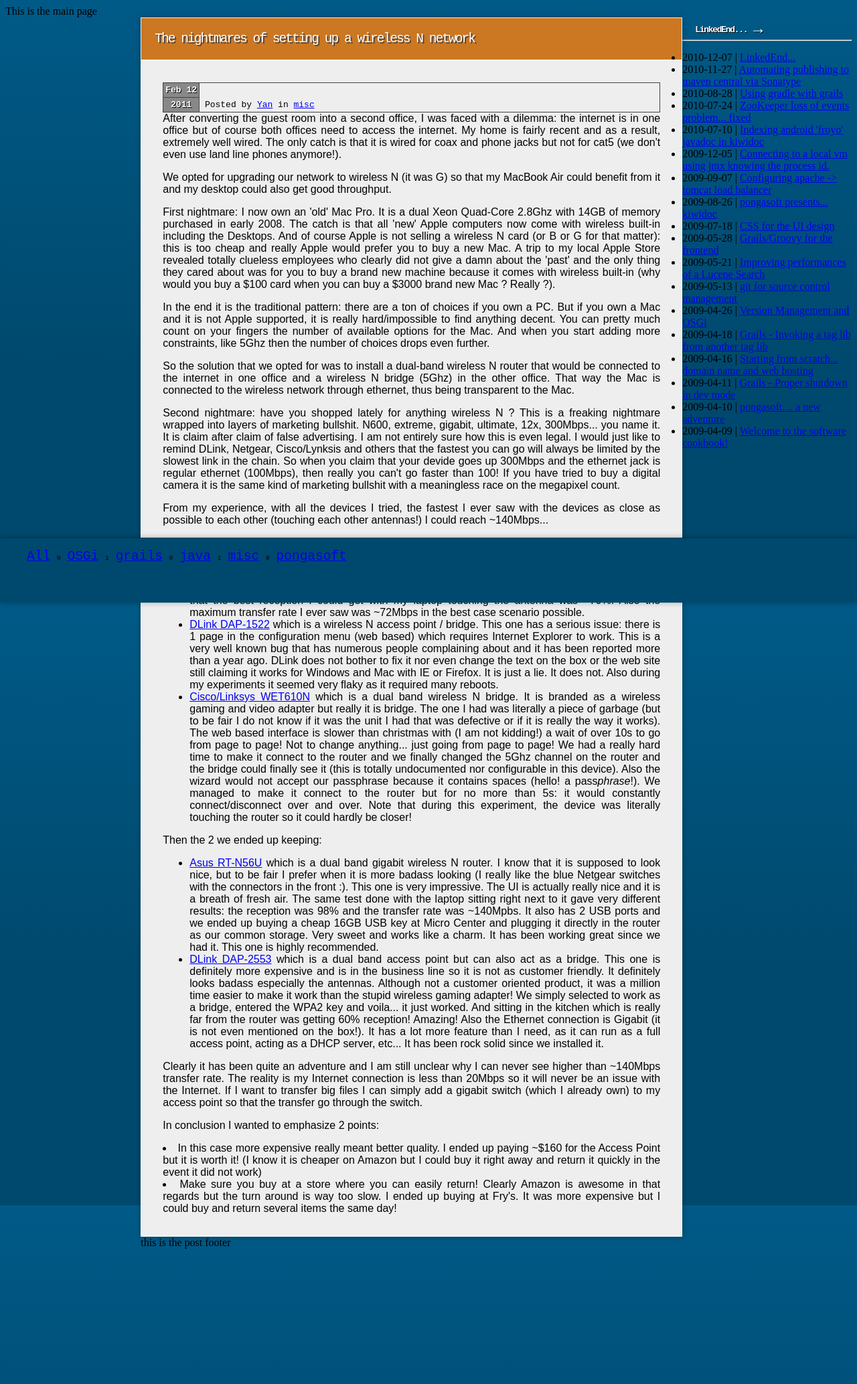
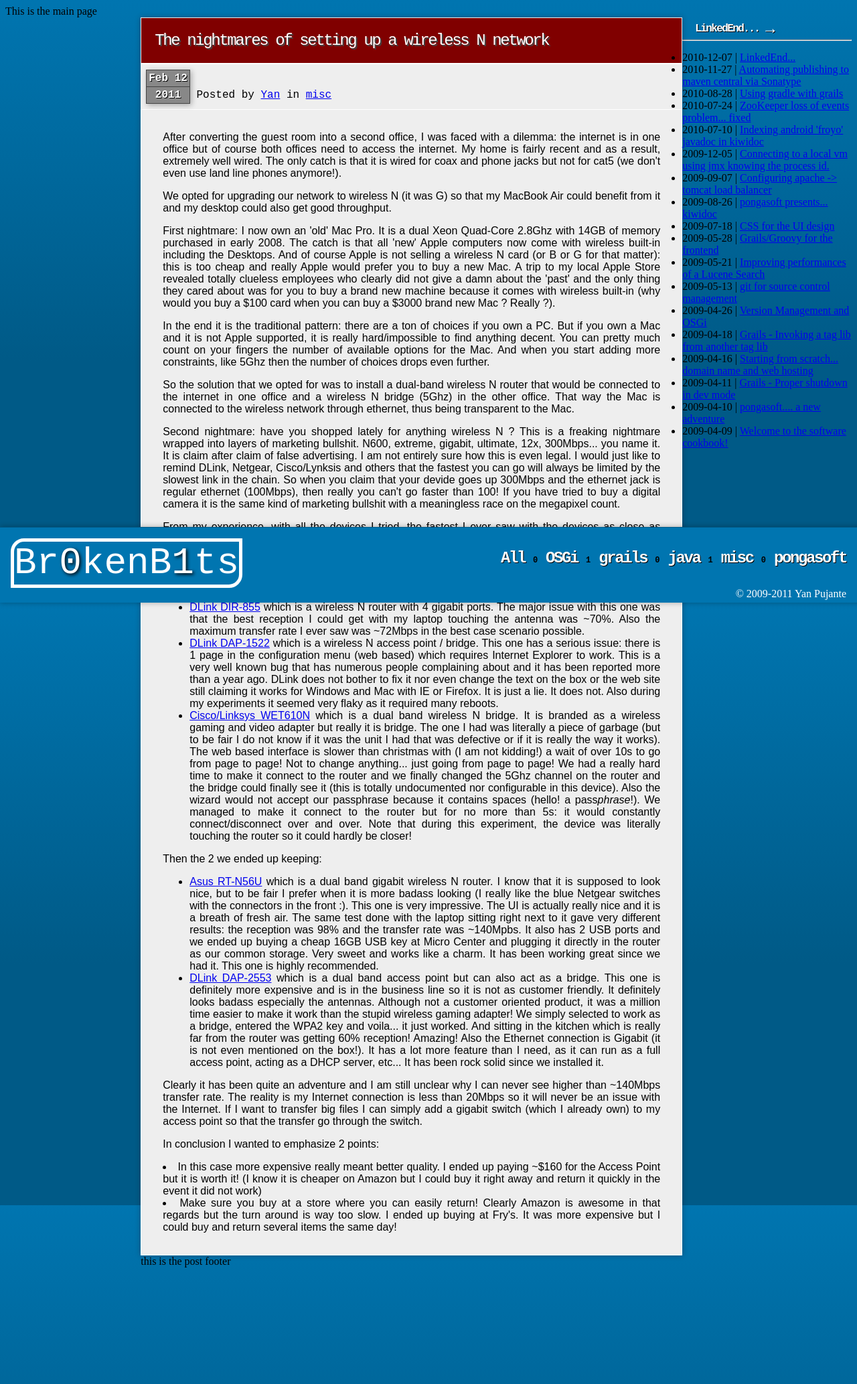
Before and after one commit to ypujante/blog, a Jekyll site: the page built from index.html, in a window 1280 px wide. Shown: the whole page at 67% size. Built offline with Jekyll 4.4.1, drawn with Linux system fonts in a browser that asks for light colours; before the commit the page ends 2039 px from its top, so only the background shows below that.

Commit message:
css is now a processed template.
formatted footer properly

```diff
--- a/_config.yml
+++ b/_config.yml
@@ -1,3 +1,10 @@
 pygments: true
 url: http://www.pongasoft.com/blog/yan
 permalink: pretty
+mainColor1: '#005a87'
+mainColor2: '#0075b0'
+contentColor: '#eeeeee'
+titleColor: 'maroon'
+contentFontFamily: 'Arial,Helvetica,sans-serif'
+monospaceFontFamily: 'Courier New,monospace'
+dateBackgroundColor: '#888888'
--- a/_includes/post.html
+++ b/_includes/post.html
@@ -18,7 +18,6 @@
     <div class="col2">
       <div class="post-title-content-footer">
       <div class="post-title">{{ post.title }}</div>
-      <div class="post-content">
         <div class="post-info">
           <div class="date">
             <div class="month-day">{{post.date | date: "%b %d"}}</div>
@@ -27,11 +26,13 @@
           <div class="details">Posted by <a href="{{ site.url }}/about.html">Yan</a> in
             <ul class="post-categories">
               {% for category in post.categories %}
-              <li><a href="{{site.url}}/categories/{{category}}" title="View posts in category {{ category }}">{{ category }}</a></li>
+              <li><a href="{{site.url}}/categories/{{category}}"
+                     title="View posts in category {{ category }}">{{ category }}</a></li>
               {% endfor %}
             </ul>
           </div>
         </div>
+        <div class="post-content">
       {{ post.content }}
       </div>
       <!--
@@ -73,6 +74,8 @@
     </div>
   </div>
   <div class="page-footer">
-    <ul class="site-categories"><li><a href="{{site.url}}/categories/All" title="View all posts">All</a></li>{% for category in site.categories_list %}<li class="site-category"><span class="separator">{% cycle '0', '1' %}</span><a href="{{site.url}}/categories/{{category}}" title="View posts in category {{ category }}">{{ category }}</a></li>{% endfor %}</ul>
+    <div class="logo">Br<span class="bit">0</span>kenB<span class="bit">1</span>ts</div>
+    <ul class="site-categories"><li><a class="nav" href="{{site.url}}/categories/All" title="View all posts">All</a></li>{% for category in site.categories_list %}<li class="site-category"><span class="separator">{% cycle '0', '1' %}</span><a class="nav" href="{{site.url}}/categories/{{category}}" title="View posts in category {{ category }}">{{ category }}</a></li>{% endfor %}</ul>
+    <div class="copyright">&copy; 2009-2011 Yan Pujante</div>
   </div>
 </div>
--- a/resource/main.css
+++ b/resource/main.css
@@ -1,55 +1,28 @@
+---
+---
 html {
-  /*background: #9fcd61;*/
-  background: -webkit-gradient(linear,0 100%,0 0,color-stop(.4,#00496e),color-stop(1,#005a87)) fixed no-repeat 0 100%;
-  background: -moz-linear-gradient(bottom,#00496e 40%,#005a87) fixed no-repeat 0 100%;
-  background-color: #005a87;
+  background: -webkit-gradient(linear,0 100%,0 0,color-stop(.4,{{ site.mainColor1 }}),color-stop(1,{{ site.mainColor2 }})) fixed no-repeat 0 100%;
+  background: -moz-linear-gradient(bottom,{{ site.mainColor1 }} 40%,{{ site.mainColor2 }}) fixed no-repeat 0 100%;
+  background-color: {{ site.mainColor2 }};
   min-width: 800px;
 }
 
+/***********************************
+ * 3 column layout + fixed footer
+ ***********************************/
 .col1-and-col2 {
   float: left;
   width: 80%;
 }
 
+.col1 {
+  float: left;
+  width: 20%;
+}
+
 .col2 {
   float: right;
   width: 80%;
-}
-
-.col2 .post-content {
-  border: solid 1px white;
-  padding: 2em;
-  margin: 0;
-  font-family: Arial,Helvetica,sans-serif;
-  background: #eeeeee;
-  text-align: justify;
-}
-
-.col2 .post-title {
-  font-family: monospace;
-  letter-spacing: -0.1em;
-  font-size: 1.5em;
-  /*background: #228b22;*/
-  /*background: #62803b;*/
-  background: #c72;
-  color: white;
-  border-color: #eeeeee #eeeeee white;
-  border-style: solid solid groove;
-  border-width: 1px;
-  margin: 0;
-  padding: 20px;
-  text-shadow: 2px 2px 0 #444444;
-}
-
-.col2 .post-title-content-footer {
-  -moz-box-shadow: 0 0 8px rgba(0, 0, 0, 0.3);
-  -webkit-box-shadow: 0 0 8px rgba(0, 0, 0, 0.3);
-  box-shadow: 0 0 8px rgba(0, 0, 0, 0.3);
-}
-
-.col1 {
-  float: left;
-  width: 20%;
 }
 
 .col1-content {
@@ -79,40 +52,17 @@ html {
   -webkit-box-shadow: 0 0 8px rgba(0, 0, 0, 0.3);
   box-shadow: 0 0 8px rgba(0, 0, 0, 0.3);
   width: 100%;
-  max-height: 6em;
   min-height: 6em;
-  background: #00496e;
-  border-top: solid 1px #003957;
+  background: {{ site.mainColor2 }};
+  border-top: solid 1px {{ site.mainColor1 }};
+  padding: 1em 0 0 1em;
 }
 
-.page-footer .site-categories ul {
-  list-style: none;
-}
-
-.page-footer .site-categories li {
-  display: inline;
-  font-family: monospace;
-  font-size: 1.5em;
-}
-
-.page-footer .site-categories li .separator {
-  font-size: 0.5em;
-  padding-left: 1em;
-  padding-right: 1em;
-}
-
-pre {
-  overflow-x: auto;
-  border: solid 1px #bbbbbb;
-  -moz-box-shadow: 2px 2px 8px rgba(0, 0, 0, 0.3);
-  -webkit-box-shadow: 2px 2px 8px rgba(0, 0, 0, 0.3);
-  box-shadow: 2px 2px 8px rgba(0, 0, 0, 0.3);
-  padding: 1em;
-  background: #dddddd;
-}
-
+/*****************************
+ * navigation in col1 & col3
+ *****************************/
 a.nav {
-  font-family: monospace;
+   font-family: {{ site.monospaceFontFamily }};
    font-weight: bold;
    letter-spacing: -0.1em;
    text-shadow: 1px 1px 0 #000000;
@@ -130,7 +80,7 @@ a.nav:link {
 
  a.nav:hover {
    text-decoration: none;
-  color: #c72;
+   color: {{ site.titleColor }};
  }
 
  td.nav-arrow {
@@ -139,13 +89,38 @@ td.nav-arrow {
    text-shadow: 1px 1px 0 #000000;
  }
 
+/**************
+ * col2
+ **************/
+
+/**
+ * post title */
+.col2 .post-title {
+   font-family: {{ site.monospaceFontFamily }};
+   letter-spacing: -0.1em;
+   font-size: 1.5em;
+   background: {{ site.titleColor }};
+   color: white;
+   border-color: {{ site.contentColor }} {{ site.contentColor }} white;
+   border-style: solid solid groove;
+   border-width: 1px;
+   margin: 0;
+   padding: 20px;
+   text-shadow: 2px 2px 0 #444444;
+ }
+
+/**
+ * post info (date / categories) */
 .post-info .date {
    display: inline-block;
-  border-right: solid 1px #444444;
+   border: solid 1px #444444;
+   -moz-box-shadow: 2px 2px 8px rgba(0, 0, 0, 0.3);
+   -webkit-box-shadow: 2px 2px 8px rgba(0, 0, 0, 0.3);
+   box-shadow: 2px 2px 8px rgba(0, 0, 0, 0.3);
  }
 
 .post-info .date .year {
-  background: #888888;
+   background: {{ site.dateBackgroundColor }};
    color: white;
    text-align: center;
    text-shadow: 1px 1px 0 #000000;
@@ -154,7 +129,7 @@ td.nav-arrow {
  }
 
 .post-info .date .month-day {
-  background: #888888;
+   background: {{ site.dateBackgroundColor }};
    color: white;
    text-align: center;
    text-shadow: 1px 1px 0 #000000;
@@ -169,8 +144,10 @@ td.nav-arrow {
  }
 
 .post-info {
-  border: solid 1px #444444;
-  font-family: monospace;
+   padding: 0.5em;
+   background: {{ site.contentColor }};
+   border-top: solid 1px white;
+   font-family: {{ site.monospaceFontFamily }};
  }
 
 .post-info .post-categories {
@@ -183,3 +160,87 @@ td.nav-arrow {
 .post-info .post-categories li {
    display: inline;
 }
+
+ /**
+  * post content */
+.col2 .post-content {
+  border: solid 1px white;
+  padding: 2em;
+  margin: 0;
+  font-family: {{ site.contentFontFamily }};
+  background: {{ site.contentColor }};
+  text-align: justify;
+}
+
+.col2 .post-title-content-footer {
+  -moz-box-shadow: 0 0 8px rgba(0, 0, 0, 0.3);
+  -webkit-box-shadow: 0 0 8px rgba(0, 0, 0, 0.3);
+  box-shadow: 0 0 8px rgba(0, 0, 0, 0.3);
+}
+
+.col2 .post-content pre {
+  overflow-x: auto;
+  border: solid 1px #bbbbbb;
+  -moz-box-shadow: 2px 2px 8px rgba(0, 0, 0, 0.3);
+  -webkit-box-shadow: 2px 2px 8px rgba(0, 0, 0, 0.3);
+  box-shadow: 2px 2px 8px rgba(0, 0, 0, 0.3);
+  padding: 1em;
+  background: #dddddd;
+}
+
+/***************
+ * page footer
+ ****************/
+/**
+ * logo */
+.page-footer .logo {
+  height: 100%;
+  border: solid 5px white;
+  font-size: 3.5em;
+  display: inline-block;
+  -moz-border-radius-topleft: 20px;
+  -webkit-border-top-left-radius: 20px;
+  -moz-border-radius-bottomright: 20px;
+  -webkit-border-bottom-right-radius: 20px;
+  border-top-left-radius: 20px;
+  border-bottom-right-radius: 20px;
+  color: white;
+  font-family: {{ site.monospaceFontFamily }};
+  float: left;
+}
+
+.page-footer .logo .bit {
+  text-shadow: 2px 2px 5px #000000;
+  color: #ffffff;
+}
+
+/**
+ * categories */
+.page-footer ul.site-categories {
+  list-style: none;
+  display: inline;
+  float: right;
+  padding-right: 2em;
+}
+
+.page-footer .site-categories li {
+  display: inline;
+  font-family: {{ site.monospaceFontFamily }};
+  font-size: 1.5em;
+}
+
+.page-footer .site-categories li .separator {
+  font-weight: bold;
+  font-size: 0.5em;
+  padding-left: 1em;
+  padding-right: 1em;
+}
+
+/**
+ * Copyright */
+.page-footer .copyright {
+  text-align: right;
+  clear: both;
+  color: white;
+  padding-right: 2em;
+}
```
Lines whose indentation alone changed are shown as unchanged.
